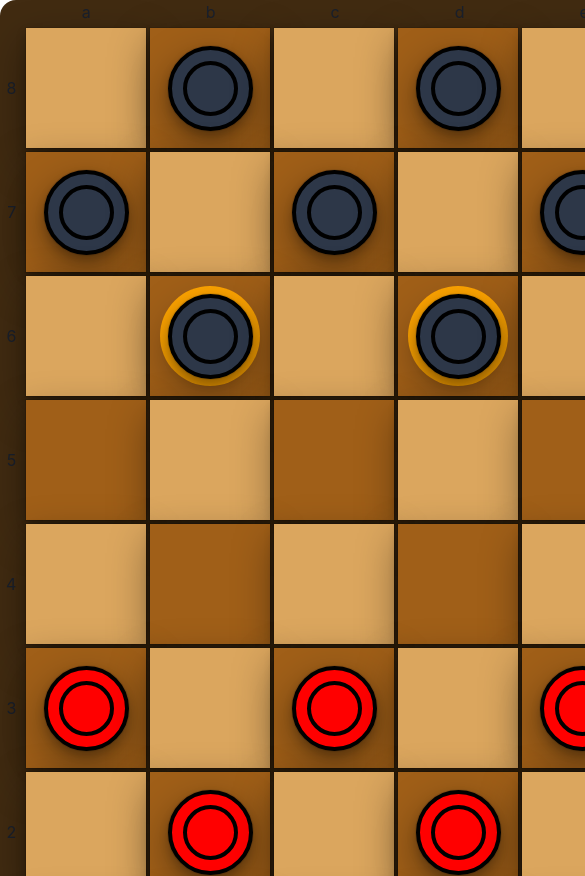
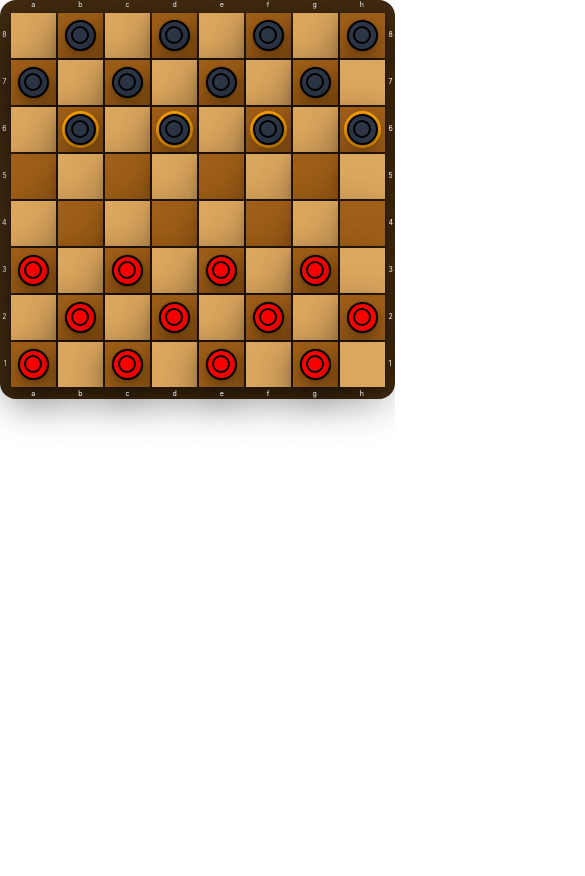
Before and after one commit to dshehbaj/checkers, a React (Create React App) app: page / in a window 390 px wide. Shown: the top 876 px of the page, 585 px wide, since content can reach past the window. After the commit the page ends 844 px from the top, so only its background shows below. Built offline with nearby package versions, Linux system fonts and the light colour scheme.

Commit message:
Responsive styling done.

```diff
--- a/src/components/Board.tsx
+++ b/src/components/Board.tsx
@@ -13,6 +13,7 @@ interface BoardProps {
 interface RowProps extends BoardProps {
   row: number;
   tokens: number[];
+  jumpMode: boolean;
 }
 
 interface SquareProps extends RowProps {
@@ -24,8 +25,11 @@ interface SquareProps extends RowProps {
 const DARK = "#A05F18";
 const LIGHT = "#DBA65E";
 const OUTLINE = "#412B11";
-const SQUARE_SIZE = 120;
-const TOPSPACING = 115;
+const SQUARE_SIZE = [45, 45, 90, 100];
+const STACK_SPACING = [0.5, 0.5, 1, 1];
+const TOPSPACING = [43, 43, 86, 93];
+const TEXTSIZE = [7, 7, 14, 21];
+const TEXTCOLOR = "white";
 
 //Negative values = item is disabled
 //0 = item is empty/not visible
@@ -39,6 +43,7 @@ const BSquare: React.FC<SquareProps> = ({
   size,
   dropDisabled,
   token,
+  jumpMode,
 }) => {
   const offset = row % 2 ? 0 : 1;
   const bg = (col + offset) % 2 ? LIGHT : DARK;
@@ -47,10 +52,9 @@ const BSquare: React.FC<SquareProps> = ({
     <Center width={SQUARE_SIZE} height={SQUARE_SIZE} bg={bg}>
       <Square
         size={SQUARE_SIZE}
-        bg={dropDisabled ? "" : "green"}
+        bg={dropDisabled ? "" : jumpMode ? "red" : "green"}
         shadow="dark-lg"
       >
-        {
         <Draggable
           index={one_d}
           draggableId={String(one_d)}
@@ -66,16 +70,19 @@ const BSquare: React.FC<SquareProps> = ({
             </Box>
           )}
         </Draggable>
-        }
       </Square>
     </Center>
   );
 };
 
-const Row: React.FC<RowProps> = ({ row, size, tokens }) => {
+const Row: React.FC<RowProps> = ({ row, size, tokens, jumpMode }) => {
   return (
-    <HStack spacing={1}>
-      <Text p={1.5}>{size - row}</Text>
+    <HStack spacing={STACK_SPACING}>
+      {
+        <Text p={0.5} fontSize={TEXTSIZE} color={TEXTCOLOR}>
+          {size - row}
+        </Text>
+      }
       {new Array(size).fill(0).map((_, idx) => {
         const one_d = row * size + idx;
         const isDropDisabled = tokens[idx] !== EMPTY;
@@ -94,13 +101,18 @@ const Row: React.FC<RowProps> = ({ row, size, tokens }) => {
                   token={tokens[idx]}
                   tokens={tokens}
                   dropDisabled={isDropDisabled}
+                  jumpMode={jumpMode}
                 />
               </Box>
             )}
           </Droppable>
         );
       })}
-      <Text p={1.5}>{size - row}</Text>
+      {
+        <Text p={0.5} fontSize={TEXTSIZE} color={TEXTCOLOR}>
+          {size - row}
+        </Text>
+      }
     </HStack>
   );
 };
@@ -140,12 +152,18 @@ const Board: React.FC<BoardProps> = ({ size }) => {
   };
 
   return (
-    <VStack spacing={1} bg={OUTLINE} rounded="2xl">
+    <VStack spacing={STACK_SPACING} bg={OUTLINE} rounded="2xl">
+      {
         <HStack spacing={TOPSPACING}>
           {new Array(size).fill(0).map((_, idx) => {
-          return <Text>{String.fromCharCode("a".charCodeAt(0) + idx)}</Text>;
+            return (
+              <Text fontSize={TEXTSIZE} color={TEXTCOLOR}>
+                {String.fromCharCode("a".charCodeAt(0) + idx)}
+              </Text>
+            );
           })}
         </HStack>
+      }
       <DragDropContext
         onDragEnd={handleOnDragEnd}
         onDragStart={handleOnDragStart}
@@ -157,15 +175,22 @@ const Board: React.FC<BoardProps> = ({ size }) => {
               row={idx}
               size={size}
               tokens={grid.slice(rowStart, rowStart + size)}
+              jumpMode={forceJump}
             />
           );
         })}
       </DragDropContext>
-      <HStack spacing={TOPSPACING}>
+      {
+        <HStack spacing={TOPSPACING} color={TEXTCOLOR}>
           {new Array(size).fill(0).map((_, idx) => {
-          return <Text>{String.fromCharCode("a".charCodeAt(0) + idx)}</Text>;
+            return (
+              <Text fontSize={TEXTSIZE}>
+                {String.fromCharCode("a".charCodeAt(0) + idx)}
+              </Text>
+            );
           })}
         </HStack>
+      }
     </VStack>
   );
 };
--- a/src/components/Piece.tsx
+++ b/src/components/Piece.tsx
@@ -7,22 +7,31 @@ interface PieceInterface {
   movable: true | false;
 }
 
-const Piece: React.FC<PieceInterface> = ({ color, visibile, movable }) => {
+const MOVABLE = [37, 37, 73 ,79];
+const OUTER = [31, 31, 59, 65];
+const INNER = [18, 18, 35, 39];
+const BORDER = "2px";
+
+const Piece: React.FC<PieceInterface> = ({
+  color,
+  visibile,
+  movable,
+}) => {
   const bg = color ? "red" : "gray.700";
   return (
     <Circle
-      size="100px"
+      size={MOVABLE}
       bg={movable ? "orange" : ""}
       visibility={visibile ? "visible" : "hidden"}
     >
       <Circle
-        size="85px"
+        size={OUTER}
         bg={bg}
-        border="4px"
+        border={BORDER}
         borderColor="black"
         shadow="dark-lg"
       >
-        <Circle size="55px" bg={bg} border="4px" borderColor="black" />
+        <Circle size={INNER} bg={bg} border={BORDER} borderColor="black" />
       </Circle>
     </Circle>
   );
```
Lines whose indentation alone changed are shown as unchanged.
